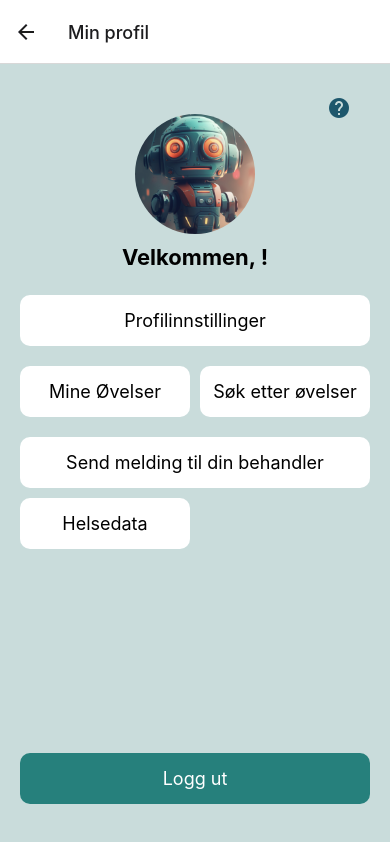
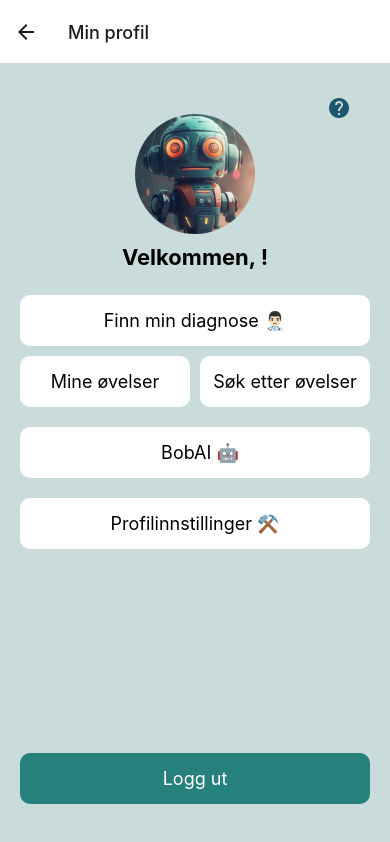
Before and after one commit to TommyS-NO/PhysioFlow-Prototype, a React Native app in the folder frontend/: screen /ProfileScreen in a window 390 px wide. Built offline with nearby package versions, Linux system fonts and the light colour scheme; no server answers.

Commit message:
Adjustments i profile screen

```diff
--- a/frontend/Screens/ProfileScreen.tsx
+++ b/frontend/Screens/ProfileScreen.tsx
@@ -57,6 +57,10 @@ const ProfileScreen: React.FC = () => {
 
     <View style={styles.container}>
       <View style={{ flex: 1 }}>
+        <TouchableOpacity onPress={handleHelp} style={styles.helpButton}>
+          <Icon name="help-circle" size={24} color={theme.colors.helpButton} />
+        </TouchableOpacity>
+
         <View style={styles.headerContainer}>
           <Image
             source={require("../Assets/Robot_1.png")}
@@ -65,22 +69,19 @@ const ProfileScreen: React.FC = () => {
           <Text style={styles.welcomeText}>Velkommen, {userName}!</Text>
         </View>
 
-				<View style={styles.fullWidthContainer}>
         <TouchableOpacity
           style={[styles.menuItem, styles.fullWidthButton]}
-						onPress={() => navigation.navigate("SettingsScreen")}
+          onPress={() => navigation.navigate("FocusScreen")}
         >
-						<Text style={styles.menuText}>Profilinnstillinger</Text>
+          <Text style={styles.menuText}>Finn min diagnose 👨🏻‍⚕️</Text>
         </TouchableOpacity>
-				</View>
-
         <View style={styles.gridContainer}>
           {/* Plasser kolonneknapper her- må legges i par hvis det skal bli riktig */}
           <TouchableOpacity
             style={styles.menuItem}
             onPress={() => navigation.navigate("ExerciseOverviewScreen")}
           >
-						<Text style={styles.menuText}>Mine Øvelser</Text>
+            <Text style={styles.menuText}>Mine øvelser</Text>
           </TouchableOpacity>
           <TouchableOpacity
             style={styles.menuItem}
@@ -90,40 +91,41 @@ const ProfileScreen: React.FC = () => {
           </TouchableOpacity>
         </View>
 
-				{/* Kommentert ut BobAI-knappen ifm presentasjon til Bobby */}
-				{/* <TouchableOpacity
+        <TouchableOpacity
           style={[styles.menuItem, styles.fullWidthButton, styles.bobButton]}
-          onPress={() => {
-
-          }}
+          onPress={() => {}}
         >
-          <Text style={styles.bobText}>BobAI</Text>
-          <Image
+          <Text style={styles.bobText}>BobAI 🤖</Text>
+          {/* <Image
             source={require("../Assets/Robot_2.png")}
             style={styles.bobImage}
-          />
+          /> */}
+        </TouchableOpacity>
+
+        <View style={styles.fullWidthContainer}>
+          <TouchableOpacity
+            style={[styles.menuItem, styles.fullWidthButton]}
+            onPress={() => navigation.navigate("SettingsScreen")}
+          >
+            <Text style={styles.menuText}>Profilinnstillinger ⚒️</Text>
+          </TouchableOpacity>
+        </View>
+
+        {/* <TouchableOpacity
+          style={[styles.menuItem, styles.fullWidthButton]}
+          onPress={() => {}}
+        >
+          <Text style={styles.menuText}>Send melding til behandler</Text>
         </TouchableOpacity> */}
 
-				<TouchableOpacity
-					style={[styles.menuItem, styles.fullWidthButton]}
-					onPress={() => {
-						/* Husk å legge inn funksjonen for å sende melding her om vi skal ha med dette?*/
-					}}
-				>
-					<Text style={styles.menuText}>Send melding til din behandler</Text>
-				</TouchableOpacity>
-
-				<TouchableOpacity onPress={handleHelp} style={styles.helpButton}>
-					<Icon name="help-circle" size={24} color={theme.colors.helpButton} />
-				</TouchableOpacity>
-				<TouchableOpacity
+        {/* Fjerne denne fra forsiden?  */}
+        {/* <TouchableOpacity
 					style={styles.menuItem}
 					onPress={() => navigation.navigate("HealthScreen")}
 				>
 					<Text style={styles.menuText}>Helsedata</Text>
-				</TouchableOpacity>
+				</TouchableOpacity> */}
       </View>
-			{/* Her må vi lage samme knappeoppsett som "Logg inn" */}
       <TouchableOpacity style={styles.logoutButton} onPress={handleSignOut}>
         <Text style={styles.logoutButtonText}>Logg ut</Text>
       </TouchableOpacity>
```
Lines whose indentation alone changed are shown as unchanged.
